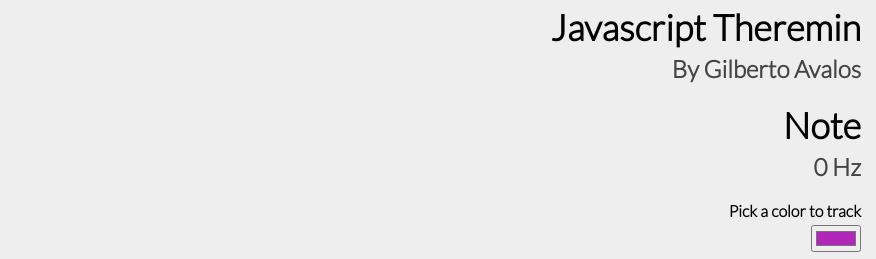
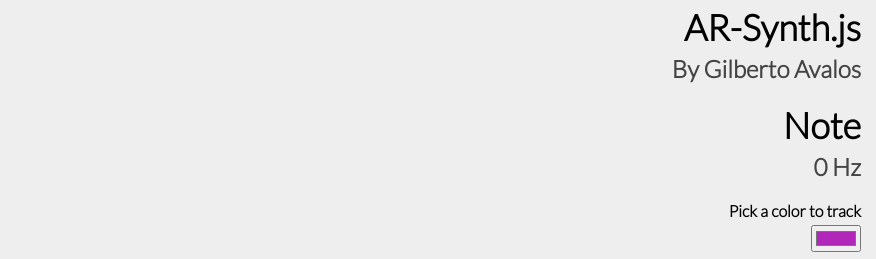
Before and after one commit to Agnostic/AR-Synth.js, a website: page index.html in a window 1280 px wide. Shown: the top 259 px of the page, 404-1280 px from the left. Drawn offline with nearby package versions, Linux system fonts and the light colour scheme.

Commit message:
Changed title

```diff
--- a/index.html
+++ b/index.html
@@ -22,7 +22,7 @@
     <div id="tracked"></div>
     <div id="right-panel">
       <div id="title">
-        <h1>Javascript Theremin<h1>
+        <h1>AR-Synth.js<h1>
         <h2>By Gilberto Avalos</h2>
       </title>
       <div id="note-info">
```
